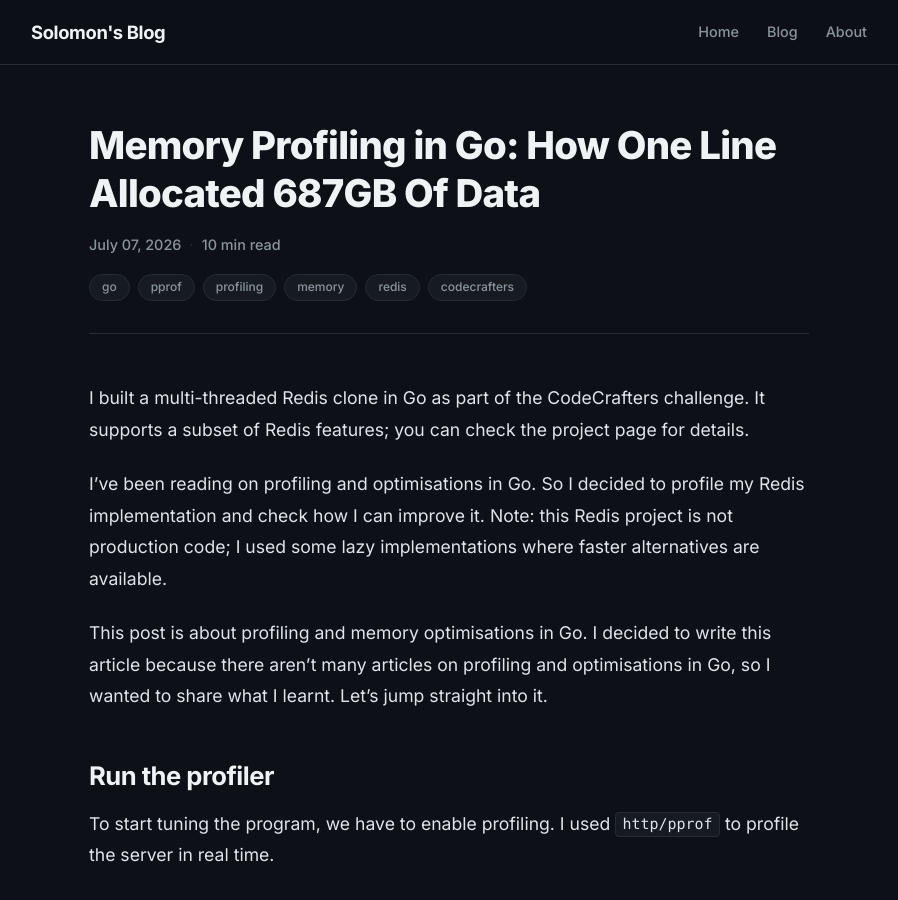
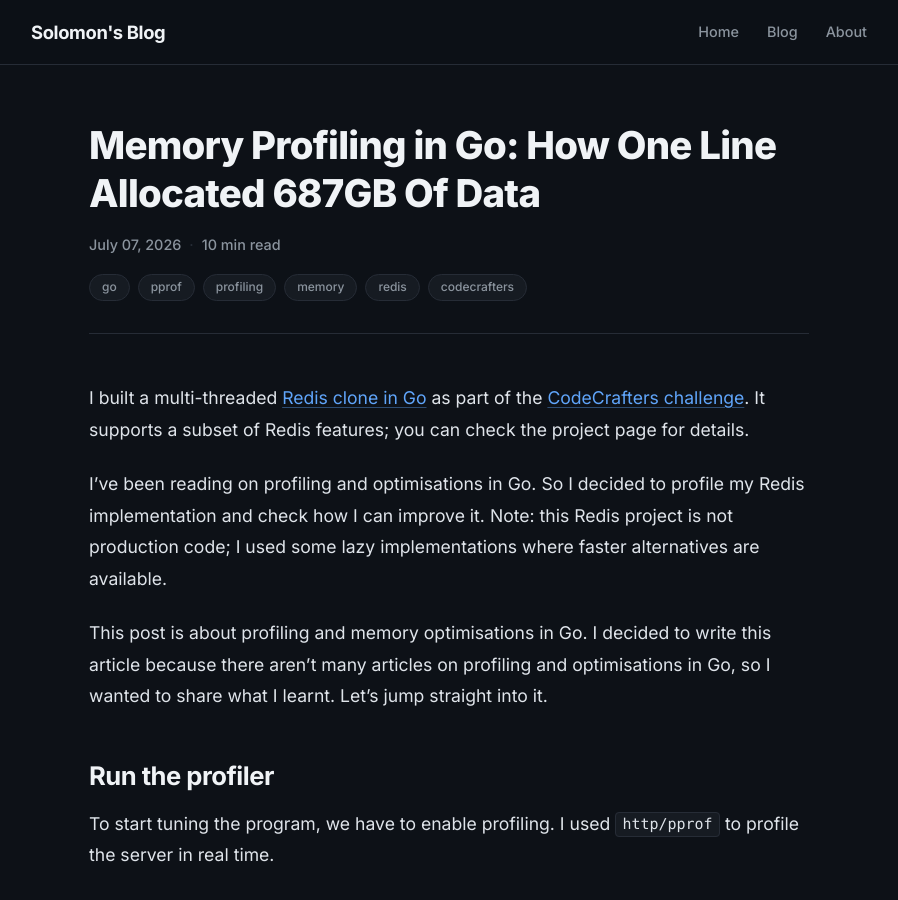
Before and after one commit to solomon-os/solomon-os.github.io, a Jekyll site: the page built from _posts/2026-07-07-how-one-line-of-go-allocated-687gb.md, in a window 1280 px wide and 900 px high. Shown: the whole window, without its empty margins (191-1089 px from the left). Built offline with Jekyll 4.4.1, drawn with Linux system fonts in a browser that asks for light colours.

````diff
--- a/_posts/2026-07-07-how-one-line-of-go-allocated-687gb.md
+++ b/_posts/2026-07-07-how-one-line-of-go-allocated-687gb.md
@@ -6,7 +6,7 @@ categories: [golang, performance]
 tags: [go, pprof, profiling, memory, redis, codecrafters]
 ---
 
-I built a multi-threaded Redis clone in Go as part of the CodeCrafters challenge. It supports a subset of Redis features; you can check the project page for details.
+I built a multi-threaded [Redis clone in Go](https://github.com/solomon-os/redis-server) as part of the [CodeCrafters challenge](https://codecrafters.io). It supports a subset of Redis features; you can check the project page for details.
 
 I’ve been reading on profiling and optimisations in Go. So I decided to profile my Redis implementation and check how I can improve it. Note: this Redis project is not production code; I used some lazy implementations where faster alternatives are available.
 
@@ -15,7 +15,7 @@ This post is about profiling and memory optimisations in Go. I decided to write
 ## Run the profiler
 To start tuning the program, we have to enable profiling. I used `http/pprof` to profile the server in real time.
 
-[see the diff](https://github.com/solomon-os/redis-server/commit/ae2b96bc3248a17f903c03f876d238fbbad3e8c4])
+[see the diff](https://github.com/solomon-os/redis-server/commit/ae2b96bc3248a17f903c03f876d238fbbad3e8c4)
 
 ```go
 	"net/http"
````
